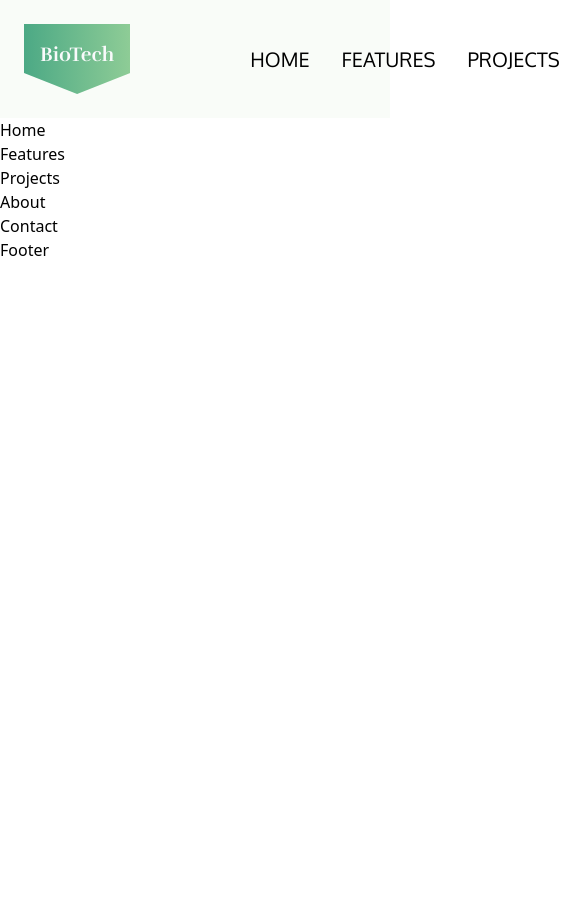
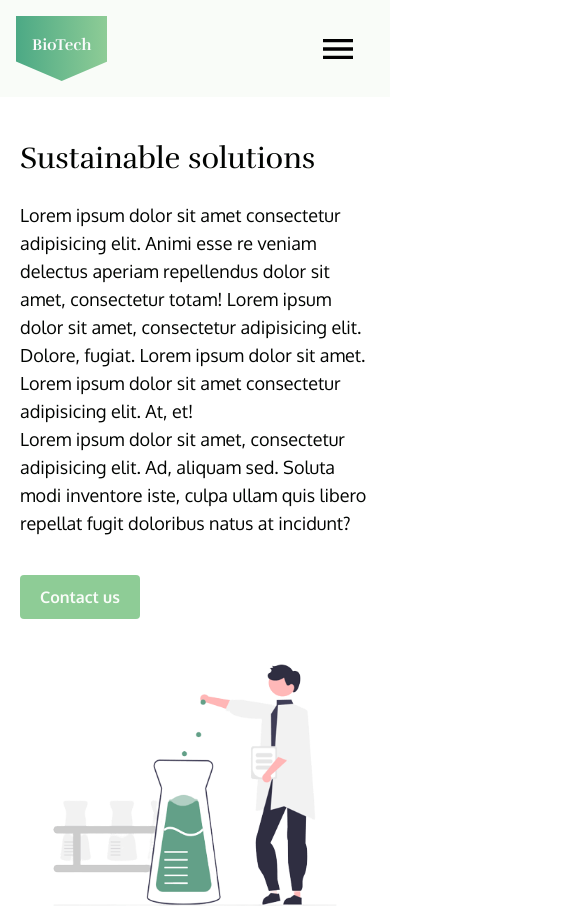
Before and after one commit to bojan09/bio-tech, a React (Vite) app: page / in a window 390 px wide. Shown: the top 907 px of the page, 585 px wide, since content can reach past the window. Before the commit the page ends 844 px from the top, so only its background shows below. Built offline with nearby package versions, Linux system fonts and the light colour scheme.

Commit message:
added desktop & mobile navbar, added Home page

```diff
--- /dev/null
+++ b/src/components/Navbar/DesktopMenu/DesktopMenu.jsx
@@ -0,0 +1,52 @@
+import React from "react";
+
+const DesktopMenu = () => {
+  return (
+    <div className="xs:hidden md:flex">
+      <ul className="xs:hidden md:flex">
+        <li className="mb-2">
+          <a
+            className="text-[20px] font-oxygen uppercase font-medium focus:bg-gradient-to-r from-primaryBackground to-primaryButton focus-within:text-white p-2"
+            href="#home"
+          >
+            Home
+          </a>
+        </li>
+        <li className="mb-2">
+          <a
+            className="text-[20px] font-oxygen uppercase font-medium focus:bg-gradient-to-r from-primaryBackground to-primaryButton focus-within:text-white p-2"
+            href="#features"
+          >
+            Features
+          </a>
+        </li>
+        <li className="mb-2">
+          <a
+            className="text-[20px] font-oxygen uppercase font-medium focus:bg-gradient-to-r from-primaryBackground to-primaryButton focus-within:text-white p-2"
+            href="#projects"
+          >
+            Projects
+          </a>
+        </li>
+        <li className="mb-2">
+          <a
+            className="text-[20px] font-oxygen uppercase font-medium focus:bg-gradient-to-r from-primaryBackground to-primaryButton focus-within:text-white p-2"
+            href="#about"
+          >
+            About
+          </a>
+        </li>
+        <li className="mb-2">
+          <a
+            className="text-[20px] font-oxygen uppercase font-medium focus:bg-gradient-to-r from-primaryBackground to-primaryButton focus-within:text-white p-2"
+            href="#contact"
+          >
+            Contact
+          </a>
+        </li>
+      </ul>
+    </div>
+  );
+};
+
+export default DesktopMenu;
--- /dev/null
+++ b/src/components/Navbar/MobileMenu/MobileMenu.jsx
@@ -0,0 +1,71 @@
+import React, { useState } from "react";
+
+// assets
+import { menu, close } from "../../../assets";
+
+const MobileMenu = () => {
+  const [active, setActive] = useState("");
+  const [toggle, setToggle] = useState(false);
+  return (
+    <div className="md:hidden  flex">
+      <img
+        src={!toggle ? menu : close}
+        className="w-[40px] h-[40xp] object-contain cursor-pointer grid justify-center items-center mr-[1rem]"
+        alt="nav menu"
+        onClick={() => setToggle(!toggle)}
+      />
+
+      <div className={`${!toggle ? "hidden" : "grid"}  `}>
+        <ul className="md:hidden grid  justify-end items-center px-8 py-2 ">
+          <li className="mb-2">
+            <a
+              className="text-[16px] font-oxygen uppercase font-medium focus:bg-gradient-to-r from-primaryBackground to-primaryButton focus-within:text-white p-2"
+              href="#home"
+              onClick={() => setToggle(!toggle)}
+            >
+              Home
+            </a>
+          </li>
+          <li className="mb-2">
+            <a
+              className="text-[16px] font-oxygen uppercase font-medium focus:bg-gradient-to-r from-primaryBackground to-primaryButton focus-within:text-white p-2"
+              href="#features"
+              onClick={() => setToggle(!toggle)}
+            >
+              Features
+            </a>
+          </li>
+          <li className="mb-2">
+            <a
+              className="text-[16px] font-oxygen uppercase font-medium focus:bg-gradient-to-r from-primaryBackground to-primaryButton focus-within:text-white p-2"
+              href="#projects"
+              onClick={() => setToggle(!toggle)}
+            >
+              Projects
+            </a>
+          </li>
+          <li className="mb-2">
+            <a
+              className="text-[16px] font-oxygen uppercase font-medium focus:bg-gradient-to-r from-primaryBackground to-primaryButton focus-within:text-white p-2"
+              href="#about"
+              onClick={() => setToggle(!toggle)}
+            >
+              About
+            </a>
+          </li>
+          <li className="mb-2">
+            <a
+              className="text-[16px] font-oxygen uppercase font-medium focus:bg-gradient-to-r from-primaryBackground to-primaryButton focus-within:text-white p-2"
+              href="#contact"
+              onClick={() => setToggle(!toggle)}
+            >
+              Contact
+            </a>
+          </li>
+        </ul>
+      </div>
+    </div>
+  );
+};
+
+export default MobileMenu;
--- a/src/components/Navbar/Navbar.jsx
+++ b/src/components/Navbar/Navbar.jsx
@@ -1,59 +1,24 @@
 import React from "react";
+
+// navMenus
+import MobileMenu from "./MobileMenu/MobileMenu";
+import DesktopMenu from "./DesktopMenu/DesktopMenu";
 
 const Navbar = () => {
   return (
-    <div className="p-6 justify-evenly flex items-center sticky bg-whiteColor">
-      <div className="mr-[7rem] logo bg-gradient-to-r from-primaryBackground to-primaryButton">
+    <div className="md:p-6 w-full sticky top-0 left-0 xs:p-4 xs:justify-between md:justify-evenly flex items-center  bg-whiteColor">
+      <div className="md:mr-[7rem] logo bg-gradient-to-r from-primaryBackground to-primaryButton">
         <a
           href="#"
-          className="font-rufina font-semibold text-gray-50 text-[20px]"
+          className="font-rufina font-semibold text-gray-50 md:text-[20px] xs:[16px]"
         >
           BioTech
         </a>
       </div>
-
-      <ul className="flex gap-4">
-        <li>
-          <a
-            className="text-[20px] font-oxygen uppercase font-medium focus:bg-gradient-to-r from-primaryBackground to-primaryButton focus-within:text-white p-2"
-            href="#"
-          >
-            Home
-          </a>
-        </li>
-        <li>
-          <a
-            className="text-[20px] font-oxygen uppercase font-medium focus:bg-gradient-to-r from-primaryBackground to-primaryButton focus-within:text-white p-2"
-            href="#features"
-          >
-            Features
-          </a>
-        </li>
-        <li>
-          <a
-            className="text-[20px] font-oxygen uppercase font-medium focus:bg-gradient-to-r from-primaryBackground to-primaryButton focus-within:text-white p-2"
-            href="#projects"
-          >
-            Projects
-          </a>
-        </li>
-        <li>
-          <a
-            className="text-[20px] font-oxygen uppercase font-medium focus:bg-gradient-to-r from-primaryBackground to-primaryButton focus-within:text-white p-2"
-            href="#about"
-          >
-            About
-          </a>
-        </li>
-        <li>
-          <a
-            className="text-[20px] font-oxygen uppercase font-medium focus:bg-gradient-to-r from-primaryBackground to-primaryButton focus-within:text-white p-2"
-            href="#contact"
-          >
-            Contact
-          </a>
-        </li>
-      </ul>
+      {/* MobileMenu */}
+      <MobileMenu />
+      {/* DesktopMenu */}
+      <DesktopMenu />
     </div>
   );
 };
--- a/src/index.css
+++ b/src/index.css
@@ -42,6 +42,10 @@ blockquote,
 dl,
 dd {
   margin: 0;
+}
+
+body {
+  position: relative;
 }
 
 /* Remove list styles on ul, ol elements with a list role, which suggests default styling will be removed */
--- a/src/pages/About/About.jsx
+++ b/src/pages/About/About.jsx
@@ -1,7 +1,7 @@
 import React from "react";
 
 const About = () => {
-  return <div>About</div>;
+  return <div id="about">About</div>;
 };
 
 export default About;
--- a/src/pages/Contact/Contact.jsx
+++ b/src/pages/Contact/Contact.jsx
@@ -2,7 +2,7 @@ import React from "react";
 import EmailSent from "./EmailSent/EmailSent";
 
 const Contact = () => {
-  return <div>Contact</div>;
+  return <div id="contact">Contact</div>;
 };
 
 export default Contact;
--- a/src/pages/Features/Features.jsx
+++ b/src/pages/Features/Features.jsx
@@ -1,7 +1,7 @@
 import React from "react";
 
 const Features = () => {
-  return <div>Features</div>;
+  return <div id="features">Features</div>;
 };
 
 export default Features;
--- a/src/pages/Home/Home.jsx
+++ b/src/pages/Home/Home.jsx
@@ -1,7 +1,40 @@
 import React from "react";
 
+import { home } from "../../assets";
+
 const Home = () => {
-  return <div>Home</div>;
+  return (
+    <div id="home" className="w-full md:flex justify-center items-center">
+      {/* Left container */}
+      <div className="p-5 md:w-[40%]">
+        <h1 className="md:text-5xl xs:text-3xl my-6 font-rufina text-textColor">
+          Sustainable solutions
+        </h1>
+        <p className="md:text-xl xs:text-lg font-oxygen mb-[3rem] text-textColor text-clip">
+          Lorem ipsum dolor sit amet consectetur adipisicing elit. Animi esse re
+          veniam delectus aperiam repellendus dolor sit amet, consectetur totam!
+          Lorem ipsum dolor sit amet, consectetur adipisicing elit. Dolore,
+          fugiat. Lorem ipsum dolor sit amet. Lorem ipsum dolor sit amet
+          consectetur adipisicing elit. At, et!
+          <br />
+          Lorem ipsum dolor sit amet, consectetur adipisicing elit. Ad, aliquam
+          sed. Soluta modi inventore iste, culpa ullam quis libero repellat
+          fugit doloribus natus at incidunt?
+        </p>
+        <a
+          className="bg-primaryButton text-whiteColor font-semibold px-5 py-3 font-oxygen rounded"
+          href="#contact"
+        >
+          Contact us
+        </a>
+      </div>
+
+      {/* Right container */}
+      <div>
+        <img src={home} alt="home_img" className="w-full" />
+      </div>
+    </div>
+  );
 };
 
 export default Home;
--- a/src/pages/Projects/Projects.jsx
+++ b/src/pages/Projects/Projects.jsx
@@ -1,7 +1,7 @@
 import React from "react";
 
 const Projects = () => {
-  return <div>Projects</div>;
+  return <div id="projects">Projects</div>;
 };
 
 export default Projects;
--- a/tailwind.config.js
+++ b/tailwind.config.js
@@ -14,6 +14,9 @@ module.exports = {
         secondaryButton: "#edf7f3",
         primaryBackground: "#4ca985",
       },
+      screens: {
+        xs: "350px",
+      },
     },
   },
   plugins: [],
```
Also changed, not shown: src/assets/index.js (+10 -6 lines), src/assets/close-sharp.svg (added), src/assets/menu-sharp.svg (added).
